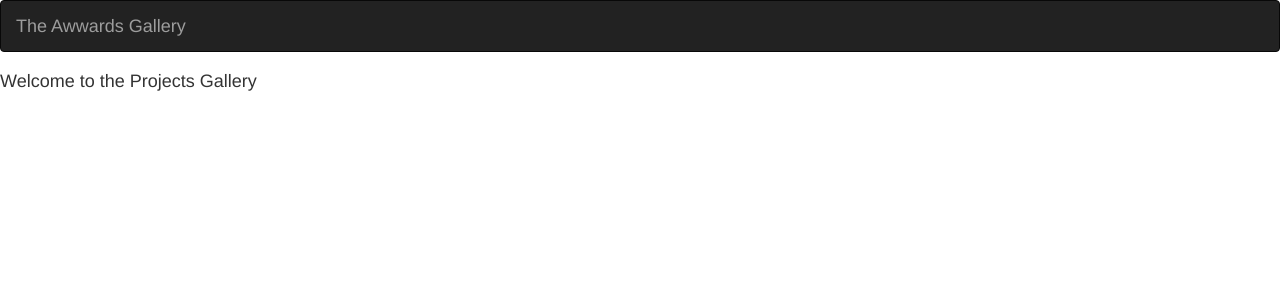
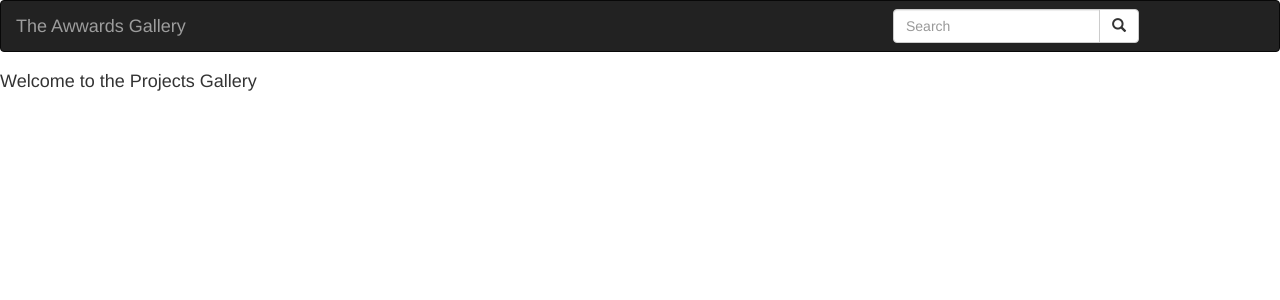
Before and after one commit to NyururuKelvin/awwardsApp, a Django app: page / in a window 1280 px wide. Shown: the top 300 px of the page. Run offline with Django 3.2, Linux system fonts and the light colour scheme; some libraries are stand-ins or nearby versions.

Commit message:
my commit add search button and media storage

```diff
--- a/awwards/settings.py
+++ b/awwards/settings.py
@@ -64,6 +64,7 @@ TEMPLATES = [
                 'django.template.context_processors.request',
                 'django.contrib.auth.context_processors.auth',
                 'django.contrib.messages.context_processors.messages',
+                'django.template.context_processors.media',
             ],
         },
     },
@@ -125,3 +126,6 @@ STATIC_URL = '/static/'
 STATICFILES_DIRS = [
     os.path.join(BASE_DIR, "static"),
 ]
+
+MEDIA_URL = '/media/'
+MEDIA_ROOT = os.path.join(BASE_DIR, 'media')
--- a/projects/templates/navbar.html
+++ b/projects/templates/navbar.html
@@ -11,6 +11,21 @@
     <div class="navbar-header">
       <a class="navbar-brand" href="{% url 'home' %}">The Awwards Gallery</a>
     </div>
+    <!-- Adding a search form  -->
+    <div class="col-sm-4 col-md-4 navbar-right">
+
+      <form class="navbar-form" role="search" action="">
+
+        <div class="input-group">
+          <input type="text" class="form-control" placeholder="Search" name="project">
+          <div class="input-group-btn">
+            <button class="btn btn-default" type="submit"><i class="glyphicon glyphicon-search"></i></button>
+          </div>
+        </div>
+
+      </form>
+    </div>
+    <!-- search form end -->
   </div>
 </nav>
 </body>
--- a/projects/urls.py
+++ b/projects/urls.py
@@ -1,6 +1,10 @@
 from django.conf.urls import url
 from . import views
+from django.conf import settings
+from django.conf.urls.static import static
 
 urlpatterns=[
     url('^$',views.index,name = 'home'),
 ]
+if settings.DEBUG:
+    urlpatterns+= static(settings.MEDIA_URL, document_root = settings.MEDIA_ROOT)
```
